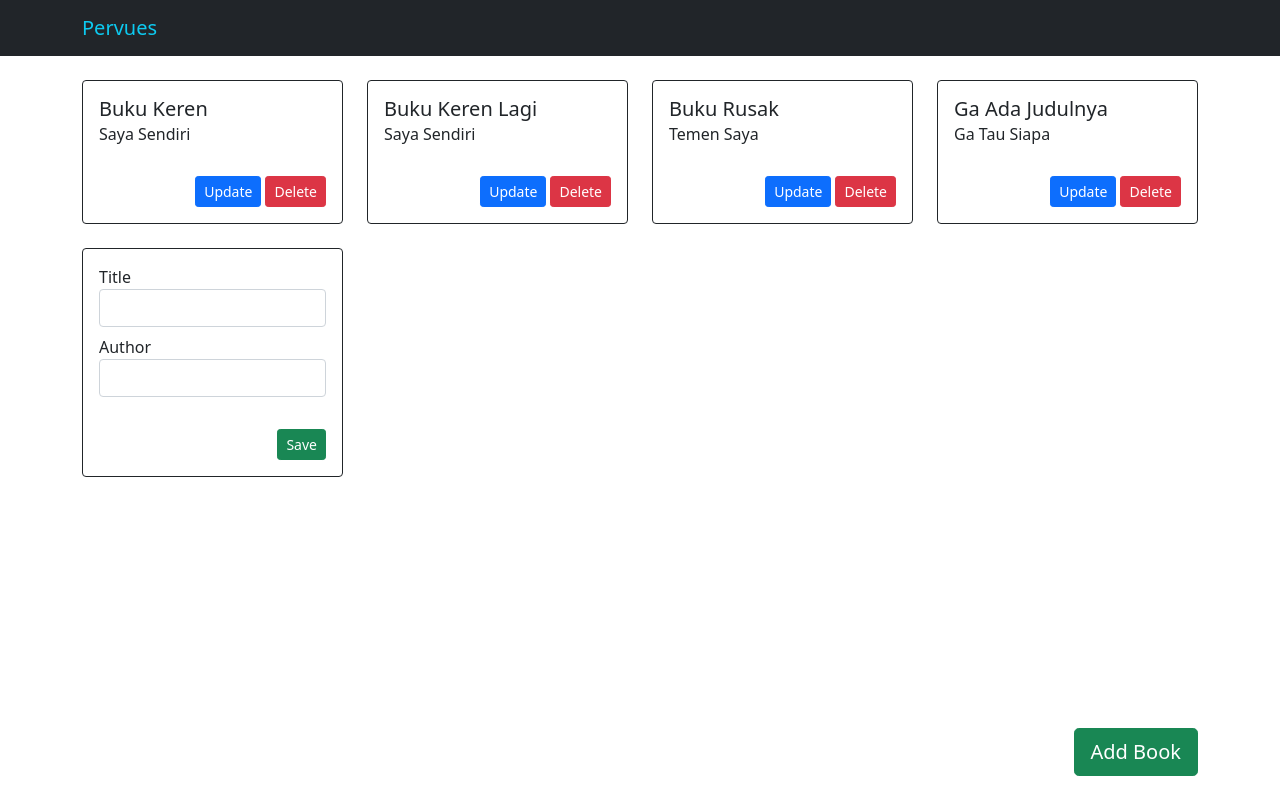
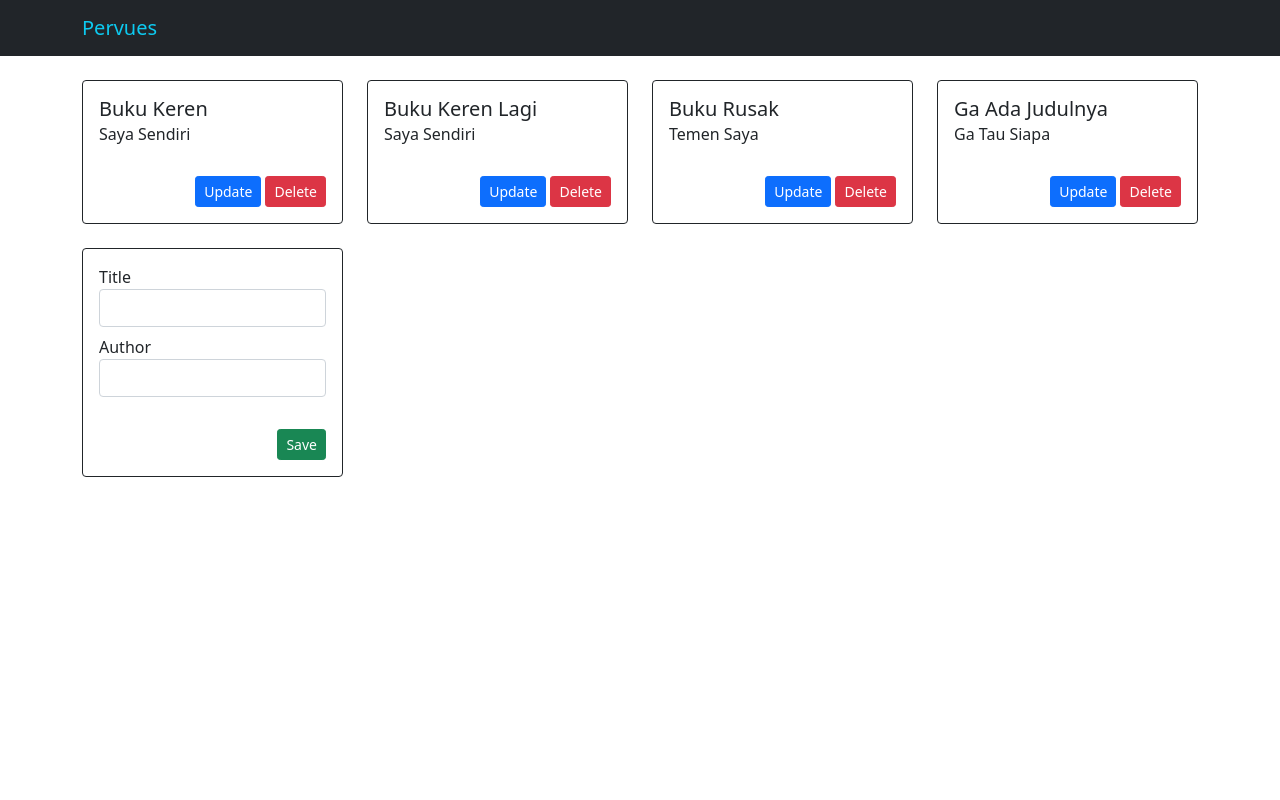
Before and after one commit to BayuDC/pervues, a Vue app: page / in a window 1280 px wide. Built offline with nearby package versions, Linux system fonts and the light colour scheme.

Commit message:
Delete add button

```diff
--- a/src/components/BookList.vue
+++ b/src/components/BookList.vue
@@ -1,7 +1,6 @@
 <script setup>
 import BookInfo from './BookInfo.vue';
 import BookForm from './BookForm.vue';
-import Floating from './Floating.vue';
 import Button from './Button.vue';
 </script>
 <script>
@@ -12,7 +11,6 @@ export default {
         BookInfo,
         BookForm,
         Button,
-        Floating,
     },
     methods: {
         destroy(id) {
@@ -39,8 +37,4 @@ export default {
             <BookForm />
         </div>
     </div>
-
-    <Floating>
-        <Button type="success" size="large">Add Book</Button>
-    </Floating>
 </template>
--- a/src/components/Floating.vue
+++ /dev/null
@@ -1,13 +0,0 @@
-<script>
-export default {
-    name: "Floating",
-};
-</script>
-
-<template>
-    <div class="fixed-bottom">
-        <div class="container py-4 d-flex justify-content-end">
-            <slot />
-        </div>
-    </div>
-</template>
```
Also changed, not shown: src/App.vue (+7 -7 lines).
